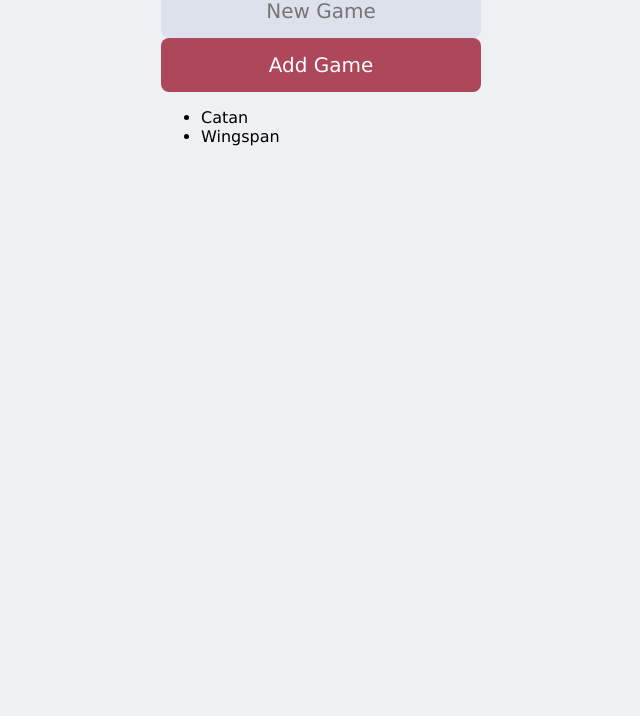
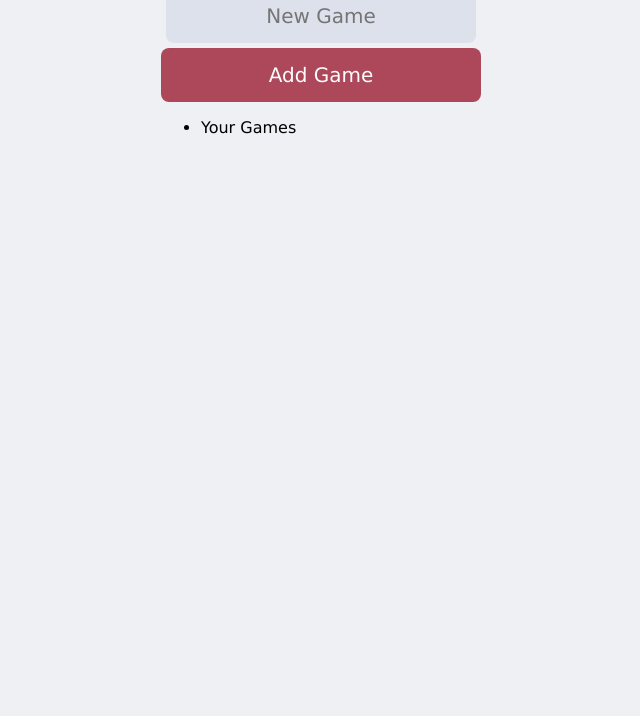
Before and after one commit to cltacker13/collections2.0, a plain HTML site: page public/index.html in a window 1280 px wide. Shown: the part 84-800 px from the top of the page, without its empty margins (319-959 px from the left). Drawn offline with Linux system fonts and the light colour scheme; no server answers.

Commit message:
minor updates to check initial functionality

```diff
--- a/public/index.css
+++ b/public/index.css
@@ -23,6 +23,7 @@ input {
     border: 0;
     padding: 15px;
     border-radius: 8px;
+    margin: 5px;
     font-size: 20px;
     text-align: center;
     font-family: Verdana, sans-serif;
--- a/public/index.html
+++ b/public/index.html
@@ -10,8 +10,7 @@
             <input type="text" id="input-field" placeholder="New Game">
             <button id="add-button">Add Game</button>
             <ul id="game-list">
-                <li>Catan</li>
-                <li>Wingspan</li>
+                <li>Your Games</li>
             </ul>
         </div>
         <script src="index.js" type="module"></script>
--- a/public/index.js
+++ b/public/index.js
@@ -1,5 +1,5 @@
 //internal app functions - placeholder
-import { add } from "../functions.js"
+//import { add } from "../functions.js"
 //firebase app building functions
 import { initializeApp } from "https://www.gstatic.com/firebasejs/9.15.0/firebase-app.js"
 import { getDatabase, ref, push, onValue } from "https://www.gstatic.com/firebasejs/9.15.0/firebase-database.js"
@@ -19,6 +19,7 @@ const gameListEl = document.getElementById("game-list")
 
 //add entry to database & clear input field
 addButtonEl.addEventListener("click", function() {
+   console.log("button clicked")
    let inputValue = inputFieldEl.value
    push(gamesInDB, inputValue)
    clearInputFieldEl()
```
